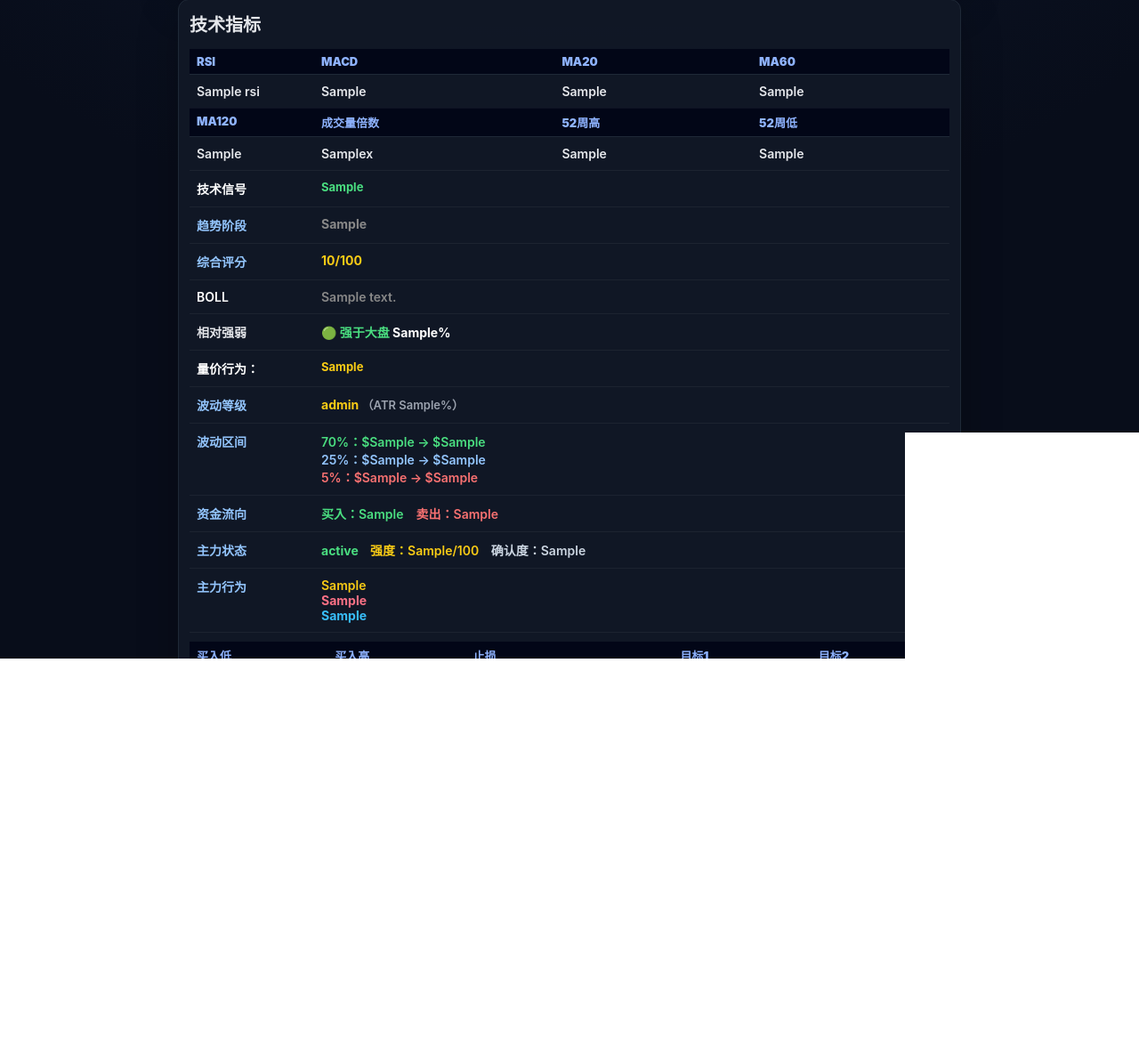
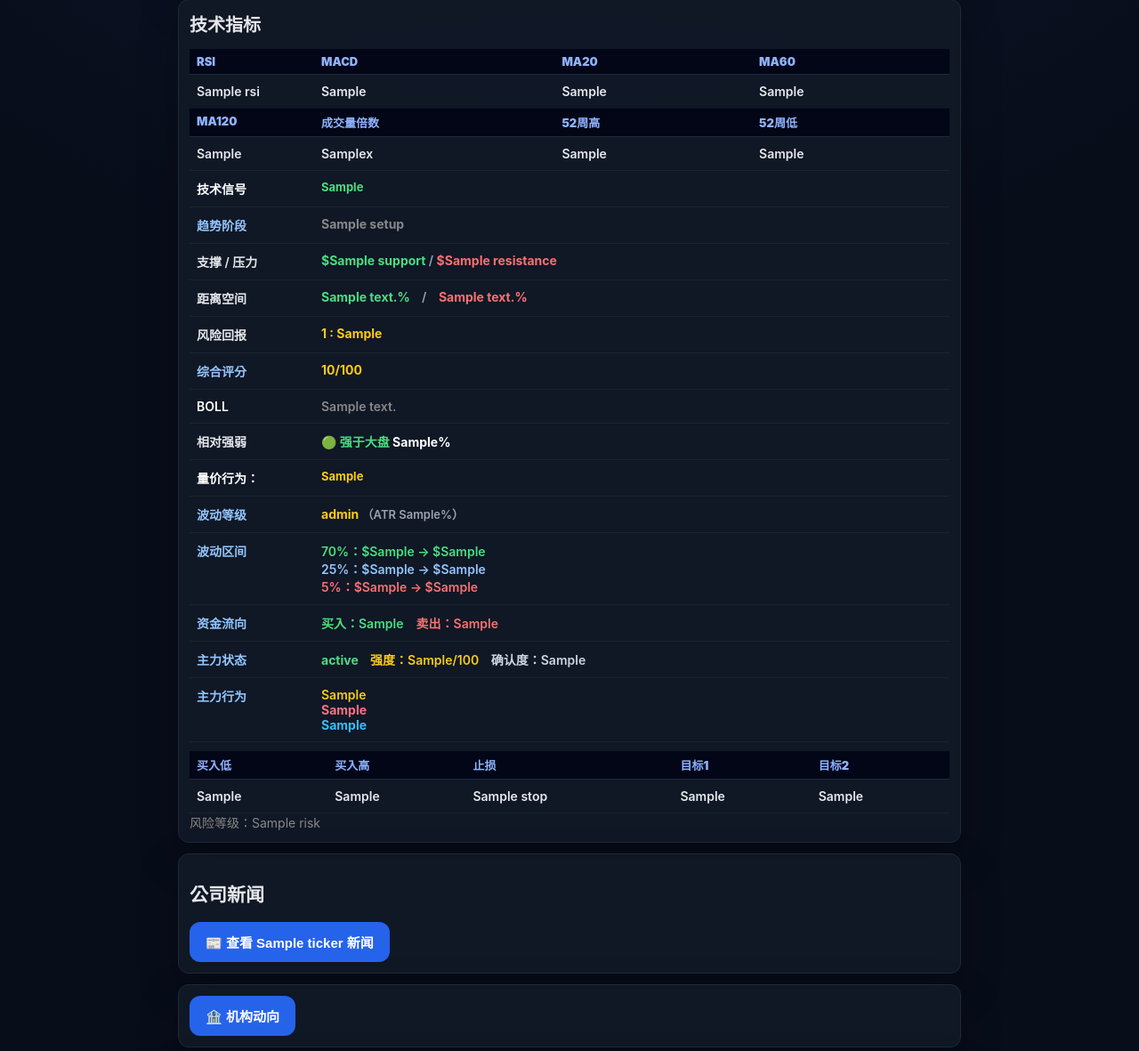
Before and after one commit to tonylinsf/stock-bot, a Flask app: template templates/index.html in a window 1280 px wide. Shown: the part 785-1966 px from the top of the page at 89% size. Before the commit the page ends 1525 px from the top, so only its background shows below. Run offline with Flask 3, Linux system fonts and the light colour scheme; the template is opened without the code that fills it: most values are stand-ins (such as "Sample title", 1, 10 or a date in 2020).

Commit message:
update feature

```diff
--- a/app.py
+++ b/app.py
@@ -1274,13 +1274,19 @@ def analyze_ticker(ticker):
         notes.append("成交量未明显放大")
 
     # Setup 判定
-    setup = "观察"
+    setup = f"⚪ 中性｜观察（{trend_label}）"
+
     if close > ma20 > ma60 and 40 <= rsi <= 65 and macd_hist > 0:
-        setup = "趋势突破型"
+        setup = f"🟢 多头｜趋势突破（{trend_label}）"
+
     elif close > ma60 and close <= ma20 * 1.03 and 30 <= rsi <= 60:
-        setup = "回调低吸型"
+        setup = f"🟢 多头｜上升回调（{trend_label}）"
+
     elif close > ma120 and rsi < 40:
-        setup = "中线回调观察型"
+        setup = f"🟡 中线｜回调观察（{trend_label}）"
+
+    elif close < ma20 < ma60:
+        setup = f"🔴 空头｜下降趋势（{trend_label}）"
 
     # 买卖计划
     support = max(float(last["BB_LOWER"]), float(last["LOW_20"]), ma60 * 0.98)
@@ -1289,6 +1295,43 @@ def analyze_ticker(ticker):
     stop = min(support * 0.98, close * 0.93)
     target1 = close * 1.08
     target2 = close * 1.15
+
+    # ===== 支撑 / 压力 =====
+    support = round(
+        min(ma20, ma60, bb_lower),
+        2
+    )
+
+    resistance = round(
+        max(bb_upper, float(last["HIGH_20"])),
+        2
+    )
+
+    # ===== 风险回报 =====
+    risk = buy_low - stop
+    reward = target1 - buy_low
+    rr_ratio = round(
+        reward / risk,
+        2
+    ) if risk > 0 else 0
+
+
+    # ===== 支撑距离 =====
+    support_pct = round(((price - support) / support) * 100, 1)
+
+    if support_pct >= 0:
+        support_text = f"支撑 +{support_pct}%"
+
+    else:
+        support_text = f"跌破支撑 {support_pct}%"
+
+    # ===== 压力距离 =====
+    resistance_pct = round(((resistance - price) / price) * 100, 1)
+
+    if resistance_pct >= 0:
+        resistance_text = f"压力 {resistance_pct}%"
+    else:
+        resistance_text = f"突破压力 +{-resistance_pct}%"
 
     if score >= 5:
         decision = "Buy Watch"
@@ -1436,6 +1479,11 @@ def analyze_ticker(ticker):
         "final_score": final_score,
         "trend_stage": trend_stage,
         "trend_stage_color": trend_stage_color,
+        "support": support,
+        "resistance": resistance,
+        "rr_ratio": rr_ratio,
+        "support_text": support_text,
+        "resistance_text": resistance_text,
         "flow_signal": "",
         "ma20": fmt_money(ma20),
         "ma50": fmt_money(ma50),
@@ -1445,7 +1493,6 @@ def analyze_ticker(ticker):
         "bb_mid": fmt_money(bb_mid),
         "bb_lower": fmt_money(bb_lower),
         "boll_pos": boll_pos,
-        "tech_signal": tech_signal,
         "boll_pct": boll_pct,
         "volume": fmt_num(vol),
         "vol20": fmt_num(vol20),
--- a/templates/index.html
+++ b/templates/index.html
@@ -676,7 +676,43 @@
             <td style="color:#93c5fd;font-weight:700;">趋势阶段</td>
             <td colspan="3">
                 <span style="color:{{ analysis.trend_stage_color }};font-weight:700;">
-                    {{ analysis.trend_stage }}
+                    {{ analysis.setup }}
+                </span>
+            </td>
+        </tr>
+        <tr>
+            <td>支撑 / 压力</td>
+            <td colspan="3">
+                <span style="color:#4ade80;font-weight:700;">
+                    ${{ analysis.support }}
+                </span>
+                <span style="color:#94a3b8;">
+                    /
+                </span>
+                <span style="color:#f87171;font-weight:700;">
+                    ${{ analysis.resistance }}
+                </span>
+            </td>
+        </tr>
+        <tr>
+            <td>距离空间</td>
+            <td colspan="3">
+                <span style="color:#4ade80;font-weight:700;">
+                    {{ analysis.support_text }}%
+                </span>
+                <span style="color:#94a3b8;padding:0 10px;">
+                    /
+                </span>
+                <span style="color:#f87171;font-weight:700;">
+                    {{ analysis.resistance_text }}%
+                </span>
+            </td>
+        </tr>
+        <tr>
+            <td>风险回报</td>
+            <td colspan="3">
+                <span style="color:#facc15;font-weight:700;">
+                    1 : {{ analysis.rr_ratio }}
                 </span>
             </td>
         </tr>
```
